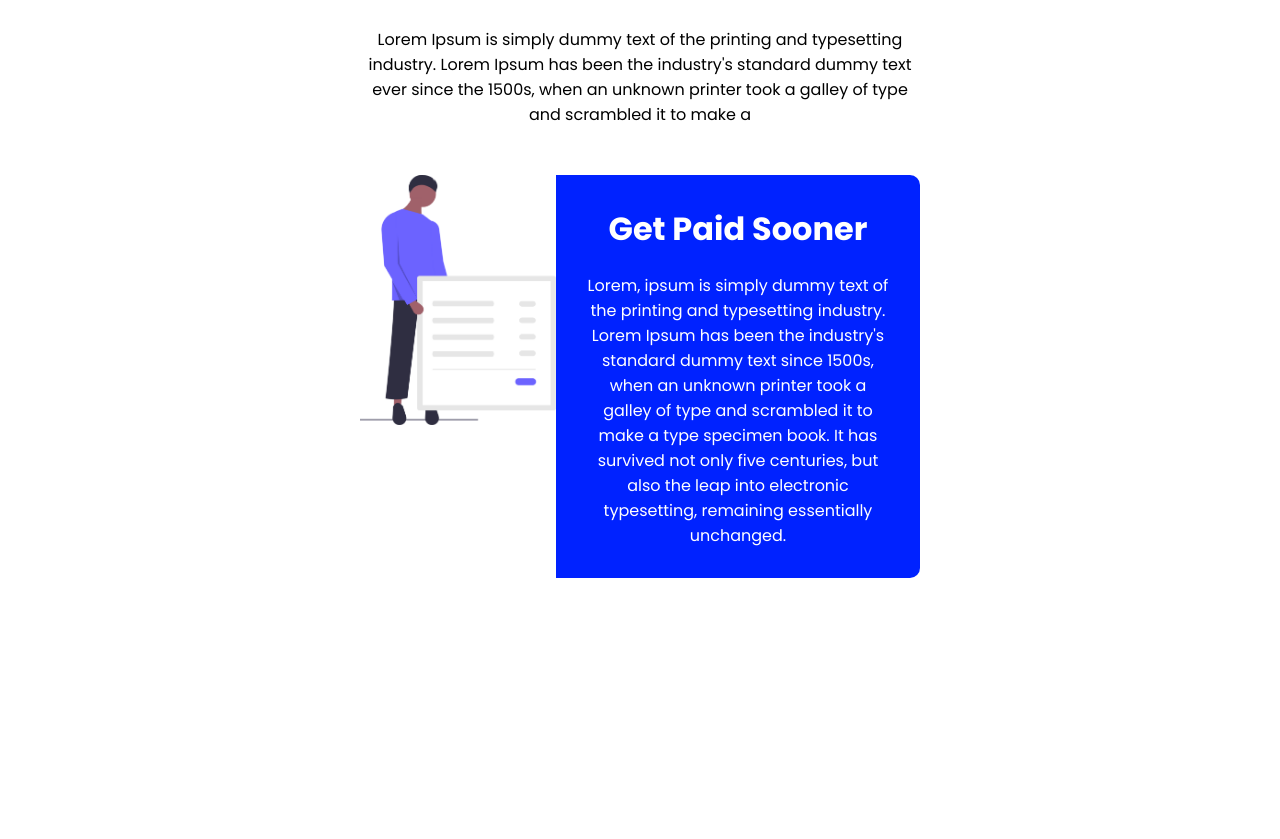
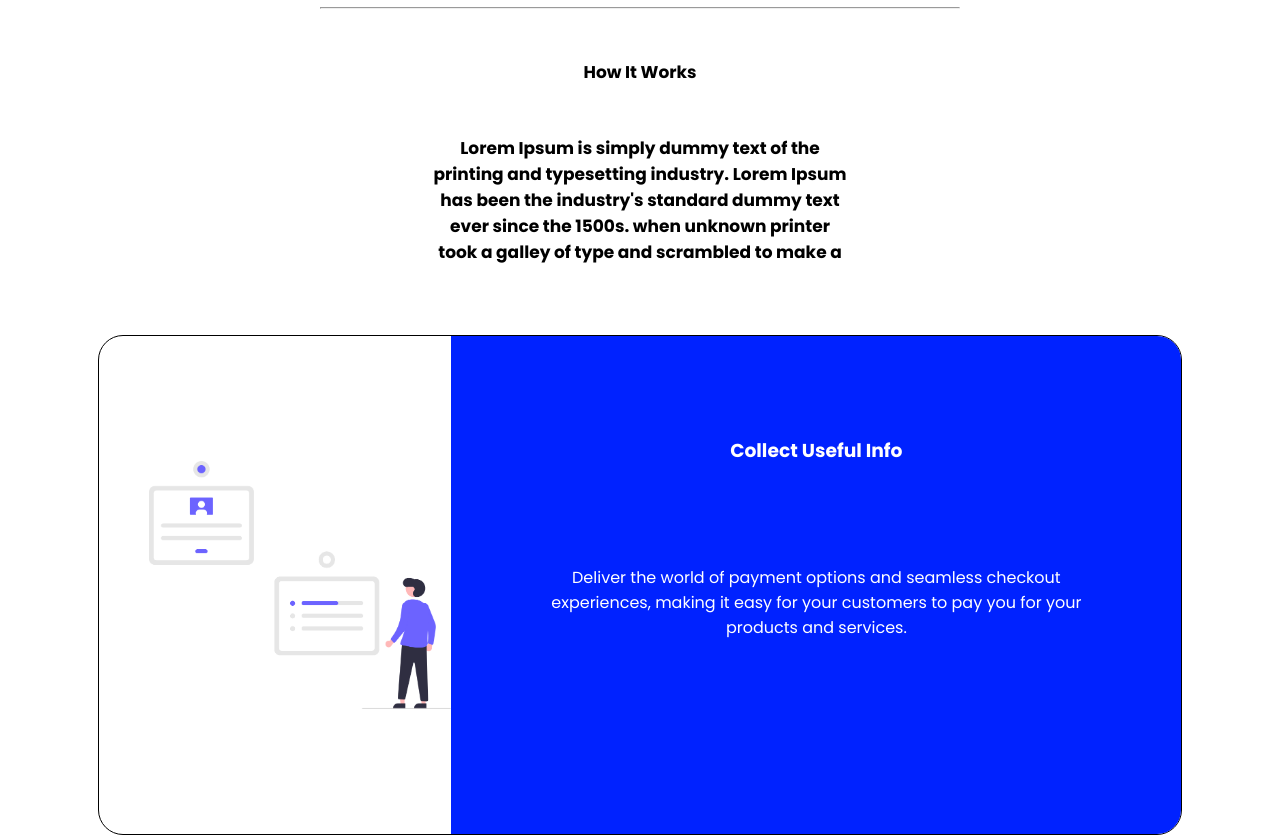
Before and after one commit to Duke650/Ct----Double-Tap-CRM, a plain HTML site: page index.html in a window 1280 px wide. Shown: the part 660-1499 px from the top of the page. Before the commit the page ends 1258 px from the top, so only its background shows below. Drawn offline with Linux system fonts and the light colour scheme.

Commit message:
first commit

```diff
--- a/index.html
+++ b/index.html
@@ -40,6 +40,31 @@
             <img src="./img/Header-Side-1@2x.png" alt="Header-Slide" class="header-slide">
         </div>
     </div>
+            <!-- Dyllorian Thomas -->
+            <hr>
+            <div class="hiw-container">
+              <div class="hiw-description">
+                  <p>How It Works</p>
+                  <br><br>
+                  <p>Lorem Ipsum is simply dummy text of the </p>
+                  <p>printing and typesetting industry. Lorem Ipsum</p>
+                  <p>has been the industry's standard dummy text </p>
+                  <p>ever since the 1500s. when unknown printer </p>
+                  <p>took a galley of type and scrambled to make a</p>
+              </div>
+              <div class="hiw-image-container">
+                <div class="hiw-image">
+                    <img src="./img/Collect-info@2x.png">
+                </div>
+                <div class="hiw-image-info">
+                    <h3>Collect Useful Info</h3>
+                    <p>Deliver the world of payment options and seamless checkout<br>
+                      experiences, making it easy for your customers to pay you for your<br>
+                      products and services.</p>
+                </div>
+              </div>
+            </div>
+            <!-- Dyllorian Thomas -->
     <div id="first-p">
       <p>Lorem Ipsum is simply dummy text of the printing and typesetting industry. Lorem Ipsum has been the industry's standard dummy text ever since the 1500s, when an unknown printer took a galley of type and scrambled it to make a</p>
       <div id="image-container">
--- a/style.css
+++ b/style.css
@@ -155,3 +155,63 @@
 #img-discription > p {
     text-align: center;
 }
+
+/* Dyllorian Thomas */
+hr {
+  width:50%;
+  margin:0 auto;
+  }
+
+  .hiw-container {
+    display: flex;
+    flex-direction: column;
+    align-items: center;
+    justify-content: center;
+    color: var(--black-text);
+  }
+
+  .hiw-description {
+    padding: 25px;
+    margin: 25px;
+    text-align: center;
+  }
+
+  .hiw-image-container {
+    display: flex;
+    border: solid black 1px;
+    border-radius: 25px;
+    overflow: hidden;
+    margin: 20px 20px 100px 20px;
+    float: left;
+    height: 500px
+  }
+
+  .hiw-image {
+    display: flex;
+  }
+
+  .hiw-image > img {
+    max-width: 100%;
+    height: auto;
+    padding: 125px 0px 125px 50px;
+  }
+
+  .hiw-image-info {
+    background-color: var(--blue);
+    color: var(--white-text);
+    text-align: center;
+  }
+
+  .hiw-description > p {
+    font-size: 17px;
+    font-weight: bold;
+  }
+
+  .hiw-image-info > h3 {
+    padding-top: 100px;
+  }
+
+  .hiw-image-info > p {
+    padding: 100px;
+  }
+  /* Dyllorian Thomas */
```
Also changed, not shown: img/Collect-info@2x.png (added).
